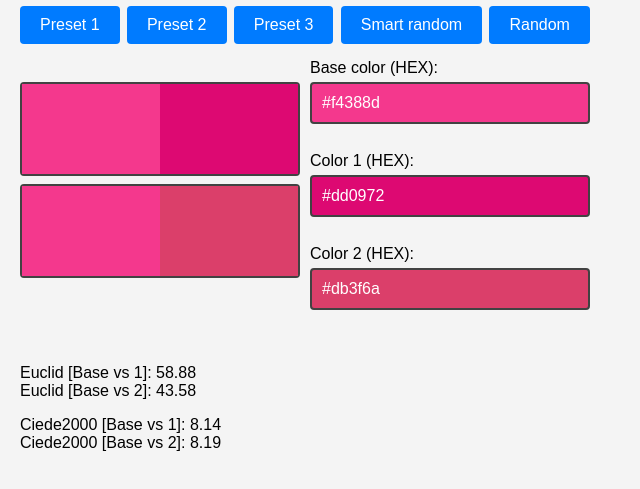
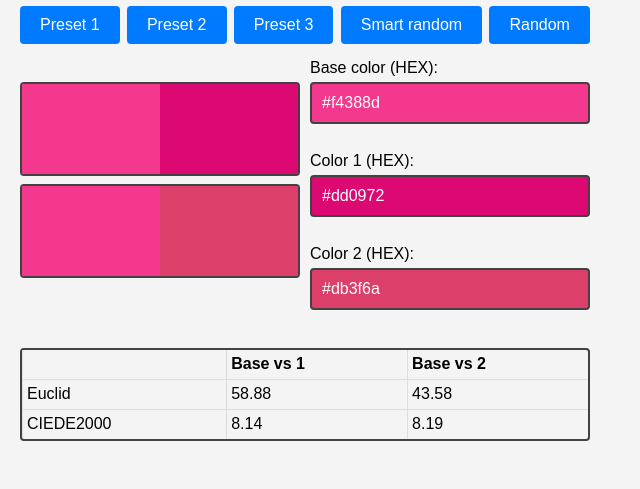
Before and after one commit to lll-phill-lll/colordiff, a plain HTML site: page index.html in a window 1280 px wide. Both pictures are taken after a click on the button "Smart random". Shown: the part 99-588 px from the top of the page, without its empty margins (0-640 px from the left). Drawn offline with Linux system fonts and the light colour scheme.

Commit message:
added table

```diff
--- a/index.html
+++ b/index.html
@@ -1,10 +1,11 @@
-
 <!DOCTYPE html>
 <html>
+
 <head>
     <title>Color Distance Calculator</title>
     <link rel="stylesheet" type="text/css" href="styles.css">
 </head>
+
 <body>
     <h1>Color Distance Calculator</h1>
     <div class="colorsWrapper">
@@ -35,10 +36,27 @@
                 <input type="text" id="color2" name="color2" placeholder="#RRGGBB"><br>
             </form>
         </div>
-        <p id="resultEuclid"></p>
-        <p id="resultCiede"></p>
+
+        <table>
+            <tr>
+                <th></th>
+                <th>Base vs 1</th>
+                <th>Base vs 2</th>
+            </tr>
+            <tr>
+                <td>Euclid</td>
+                <td id="resultEuclidBaseTo1"></td>
+                <td id="resultEuclidBaseTo2"></td>
+            </tr>
+            <tr>
+                <td>CIEDE2000</td>
+                <td id="resultCiedeBaseTo1"></td>
+                <td id="resultCiedeBaseTo2"></td>
+            </tr>
+        </table>
     </div>
     <script src="script.js"></script>
     <script src="colormath.js"></script>
 </body>
+
 </html>
--- a/script.js
+++ b/script.js
@@ -64,8 +64,12 @@ function updateColors() {
         const ciedeBaseTo1 = ciede2000(labbase, lab1);
         const ciedeBaseTo2 = ciede2000(labbase, lab2);
 
-        document.getElementById('resultEuclid').innerText = `Euclid [Base vs 1]: ${euclidBaseTo1.toFixed(2)}\nEuclid [Base vs 2]: ${euclidBaseTo2.toFixed(2)}`;
-        document.getElementById('resultCiede').innerText = `Ciede2000 [Base vs 1]: ${ciedeBaseTo1.toFixed(2)}\nCiede2000 [Base vs 2]: ${ciedeBaseTo2.toFixed(2)}`;
+        document.getElementById('resultEuclidBaseTo1').innerText = `${euclidBaseTo1.toFixed(2)}`;
+        document.getElementById('resultEuclidBaseTo2').innerText = `${euclidBaseTo2.toFixed(2)}`;
+
+        document.getElementById('resultCiedeBaseTo1').innerText = `${ciedeBaseTo1.toFixed(2)}`;
+        document.getElementById('resultCiedeBaseTo2').innerText = `${ciedeBaseTo2.toFixed(2)}`;
+
 
         document.getElementById('box1').style.backgroundColor = basecolor;
         document.getElementById('box1').style.color = getContrastYIQ(basecolor);
--- a/styles.css
+++ b/styles.css
@@ -1,4 +1,3 @@
-
 body {
     font-family: Arial, sans-serif;
     background-color: #f4f4f4;
@@ -24,7 +23,8 @@ input[type="text"] {
     font-size: 16px;
     border: 2px solid #424242;
     border-radius: 4px;
-    width: calc(100%); /* Adjust width considering padding and border */
+    width: calc(100%);
+    /* Adjust width considering padding and border */
     transition: border-color 0.3s;
     box-sizing: border-box;
 }
@@ -62,7 +62,8 @@ input[type="text"]:focus {
     height: 90px;
     border: 2px solid #424242;
     border-radius: 4px;
-    margin-bottom: 8px; /* Space between rows */
+    margin-bottom: 8px;
+    /* Space between rows */
 }
 
 .color-box {
@@ -91,3 +92,37 @@ button {
 button:hover {
     background-color: #0056b3;
 }
+
+table {
+    border: 2px solid #424242;
+    border-collapse: separate;
+    border-radius: 4px;
+    border-spacing: 0px;
+    width: 100%;
+}
+thead {
+    display: table-header-group;
+    vertical-align: middle;
+    border-color: inherit;
+    border-collapse: separate;
+}
+tr {
+    display: table-row;
+    vertical-align: inherit;
+    border-color: inherit;
+}
+th, td {
+    padding: 5px 4px 6px 4px;
+    text-align: left;
+    vertical-align: top;
+    border-left: 1px solid #ddd;
+}
+td {
+    border-top: 1px solid #ddd;
+}
+thead:first-child tr:first-child th:first-child, tbody:first-child tr:first-child td:first-child {
+    border-radius: 4px 0 0 0;
+}
+thead:last-child tr:last-child th:first-child, tbody:last-child tr:last-child td:first-child {
+    border-radius: 0 0 0 4px;
+}
```
